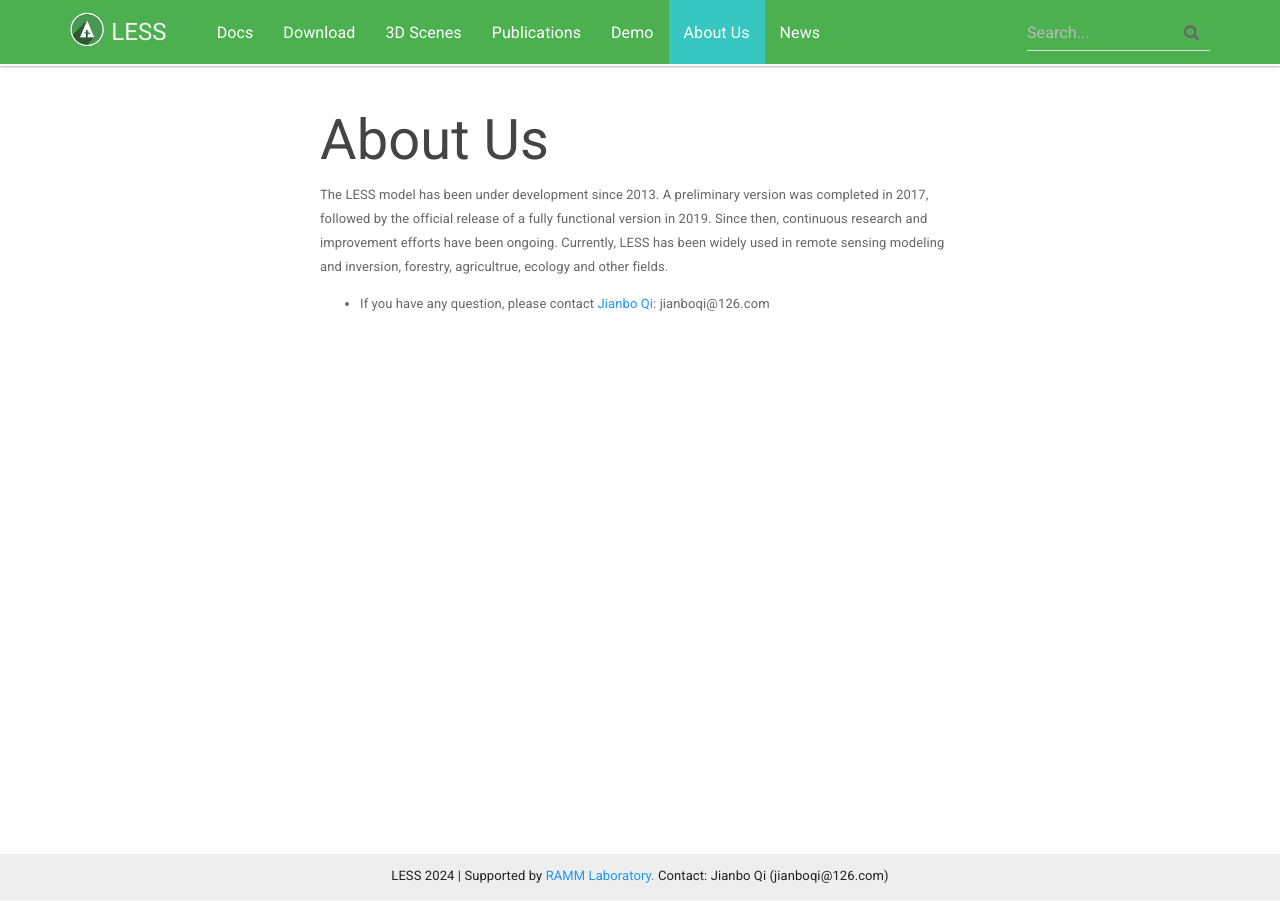
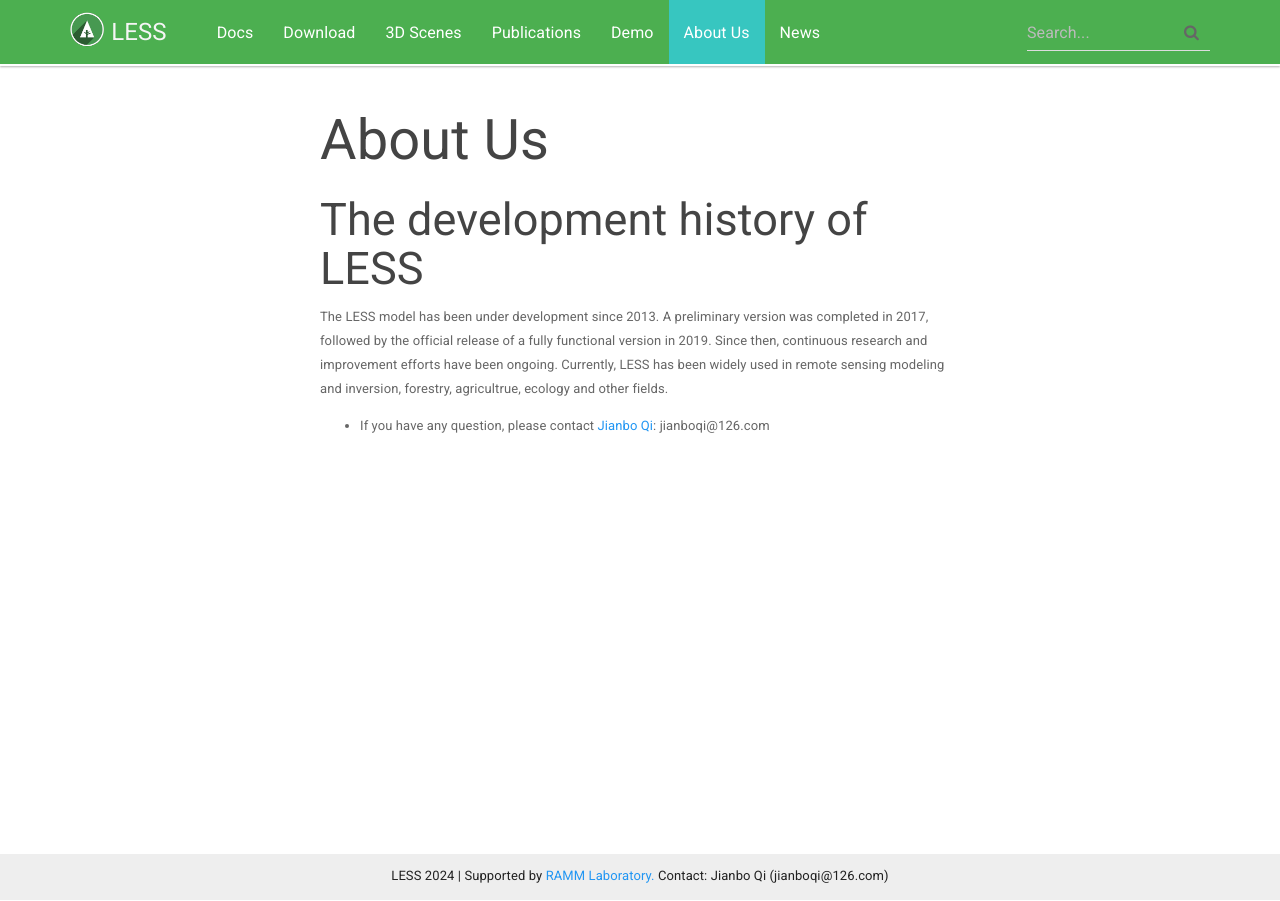
Before and after one commit to jianboqi/jianboqi.github.io, a Jekyll site: the page built from aboutus.md, in a window 1280 px wide. Built offline with Jekyll 4.4.1, drawn with Linux system fonts in a browser that asks for light colours; nearby versions of some CDN libraries; a script that is not in the unit is left out; comment, search, counter and statistics services are not loaded.

Commit message:
Update aboutus.md

```diff
--- a/aboutus.md
+++ b/aboutus.md
@@ -5,11 +5,10 @@ permalink: /aboutus/
 sectionid: page_aboutus
 published: true
 ---
-
+## The development history of LESS
 The LESS model has been under development since 2013. A preliminary version was completed in 2017, followed by the official release of a fully functional version in 2019. Since then, continuous research and improvement efforts have been ongoing. Currently, LESS has been widely used in remote sensing modeling and inversion, forestry, agricultrue, ecology and other fields.
-
 * If you have any question, please contact [Jianbo Qi](https://www.researchgate.net/profile/Jianbo-Qi-2): jianboqi@126.com
 
-<div style="width:500px;">
+<div style="width:200px;">
 <script type="text/javascript" id="clstr_globe" src="//clustrmaps.com/globe.js?d=whFJJr0q-HxR1vltft3xVFVe_lX7rtDTerS-XexPnSc"></script>
 </div>
```
